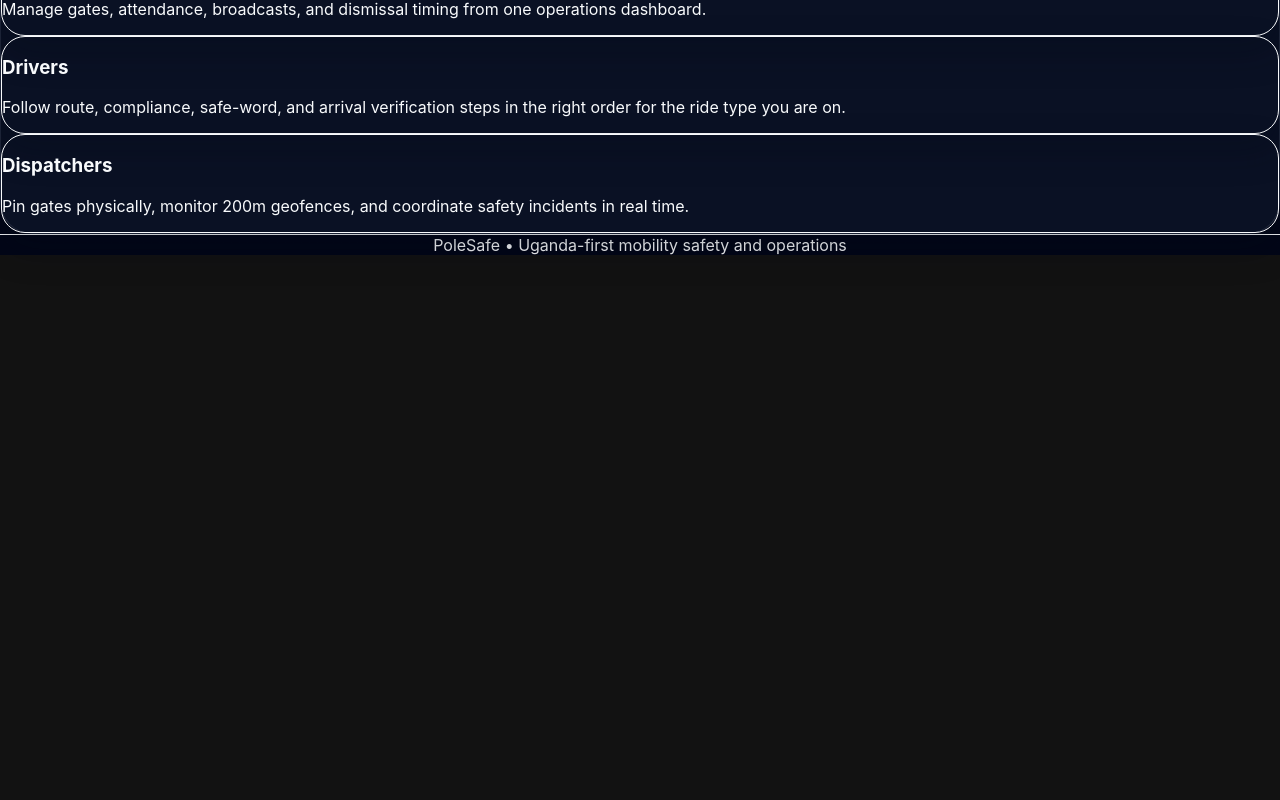
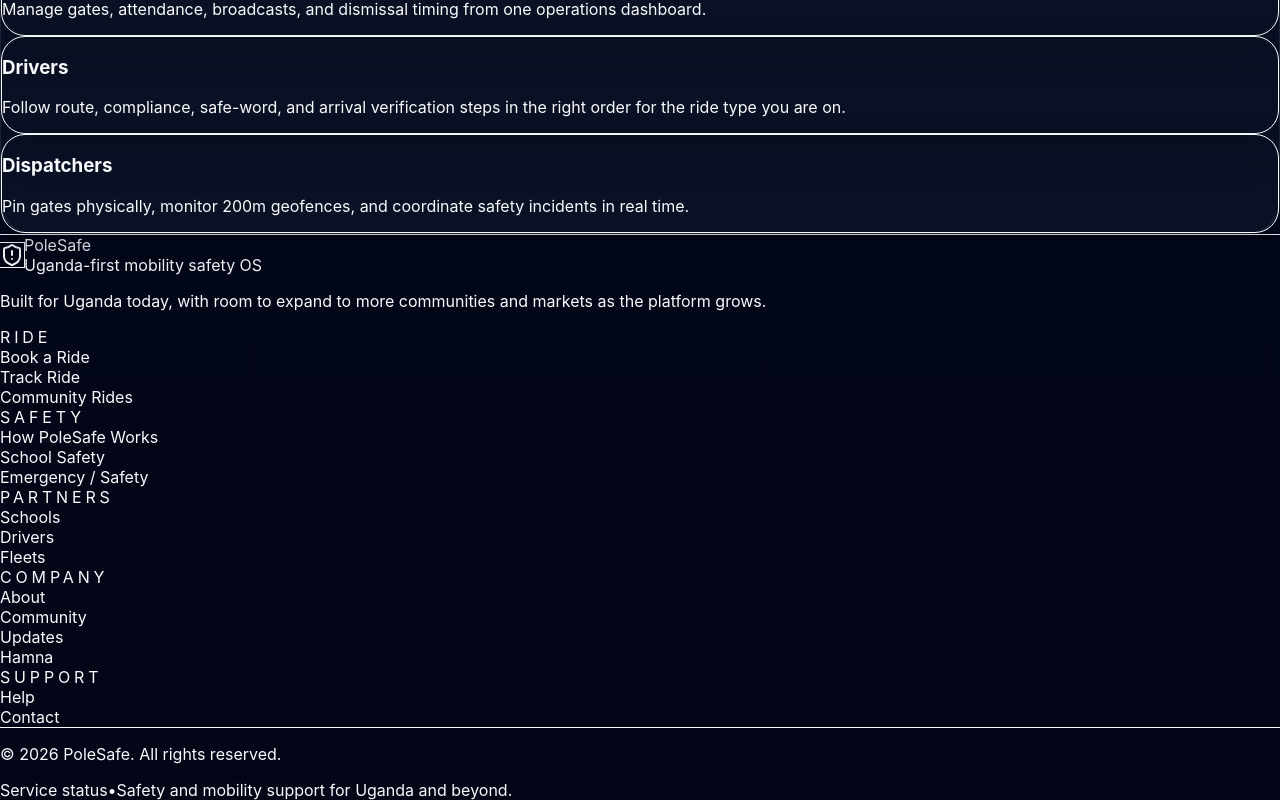
Before and after one commit to hassankavuma-prog/polesafe, a Next.js app: page / in a window 1280 px wide. Shown: the part 6348-7148 px from the top of the page. Before the commit the page ends 6603 px from the top, so only its background shows below. Built offline with nearby package versions, Linux system fonts and the light colour scheme.

Commit message:
feat: add PoleSafe community updates and global footer

```diff
--- a/app/page.tsx
+++ b/app/page.tsx
@@ -77,6 +77,147 @@
         </div>
       </div>
     </section>
+  );
+}
+
+function CommunityUpdatesSection() {
+  const categories = [
+    {
+      label: 'Coverage',
+      title: 'Coverage update',
+      text: 'Placeholder/demo card for a newly covered area or service expansion.',
+    },
+    {
+      label: 'Schools',
+      title: 'School partnership',
+      text: 'Placeholder/demo card for a new school collaboration or onboarding milestone.',
+    },
+    {
+      label: 'Safety',
+      title: 'Safety improvement',
+      text: 'Placeholder/demo card for a process, verification, or response improvement.',
+    },
+    {
+      label: 'Community',
+      title: 'Community announcement',
+      text: 'Placeholder/demo card for a driver opportunity, product update, or public note.',
+    },
+  ];
+
+  return (
+    <section className="mx-auto max-w-7xl px-4 py-6 sm:px-6 lg:px-8">
+      <div className="overflow-hidden rounded-[2rem] border border-slate-200 bg-white shadow-[0_18px_50px_rgba(15,23,42,0.08)]">
+        <div className="grid gap-0 lg:grid-cols-[0.88fr_1.12fr]">
+          <div className="bg-slate-950 px-5 py-6 text-white sm:px-6 sm:py-8">
+            <div className="inline-flex items-center gap-2 rounded-full border border-sky-400/20 bg-sky-500/10 px-3 py-1 text-xs font-semibold text-sky-200">Community</div>
+            <h2 className="mt-4 text-2xl font-semibold tracking-tight sm:text-3xl">PoleSafe Community &amp; Updates</h2>
+            <p className="mt-3 max-w-xl text-sm leading-6 text-slate-300 sm:text-base">A transparent space for service expansion, school partnerships, coverage growth, safety improvements, driver opportunities, and community announcements.</p>
+            <div className="mt-6 rounded-[1.5rem] border border-white/10 bg-white/5 p-5">
+              <div className="text-xs font-semibold uppercase tracking-[0.24em] text-slate-400">Preview / demo</div>
+              <p className="mt-2 text-sm leading-6 text-slate-300">No fabricated news or live announcements are shown here. These cards are clearly labeled placeholders until a real update feed is connected.</p>
+            </div>
+            <div className="mt-6">
+              <Link href="#community-updates" className="inline-flex items-center justify-center rounded-2xl bg-sky-600 px-5 py-3 text-sm font-semibold text-white shadow-[0_12px_30px_rgba(2,132,199,0.25)] transition hover:bg-sky-500">
+                View Community Updates
+              </Link>
+            </div>
+          </div>
+          <div className="bg-slate-50 px-5 py-6 sm:px-6 sm:py-8">
+            <div id="community-updates" className="grid gap-3 sm:grid-cols-2">
+              {categories.map((item) => (
+                <article key={item.title} className="rounded-2xl border border-slate-200 bg-white p-4 shadow-sm">
+                  <div className="text-xs font-semibold uppercase tracking-[0.24em] text-sky-700">{item.label}</div>
+                  <h3 className="mt-2 text-base font-semibold text-slate-900">{item.title}</h3>
+                  <p className="mt-2 text-sm leading-6 text-slate-600">{item.text}</p>
+                </article>
+              ))}
+            </div>
+            <div className="mt-4 rounded-2xl border border-amber-200 bg-amber-50 px-4 py-3 text-sm leading-6 text-amber-900">Preview content only. No dates, metrics, or live announcements are invented here.</div>
+          </div>
+        </div>
+      </div>
+    </section>
+  );
+}
+
+function GlobalFooter() {
+  const rideLinks = [
+    { label: 'Book a Ride', href: '/#booking' },
+    { label: 'Track Ride', href: '/ride/tracker' },
+    { label: 'Community Rides', href: '/#community-rides' },
+  ];
+  const safetyLinks = [
+    { label: 'How PoleSafe Works', href: '/#trust-safety' },
+    { label: 'School Safety', href: '/schools' },
+    { label: 'Emergency / Safety', href: '/ops/safety' },
+  ];
+  const partnerLinks = [
+    { label: 'Schools', href: '/schools' },
+    { label: 'Drivers', href: '/driver' },
+    { label: 'Fleets', href: '/ops' },
+  ];
+  const companyLinks = [
+    { label: 'About', href: '/#hero' },
+    { label: 'Community', href: '#community-updates' },
+    { label: 'Updates', href: '#community-updates' },
+    { label: 'Hamna', href: '#hamna' },
+  ];
+  const supportLinks = [
+    { label: 'Help', href: '/#support' },
+    { label: 'Contact', href: '/#support' },
+  ];
+
+  return (
+    <footer id="footer" className="border-t border-white/10 bg-slate-950 text-white">
+      <div className="mx-auto max-w-7xl px-4 py-10 sm:px-6 lg:px-8">
+        <div className="grid gap-8 lg:grid-cols-[1.1fr_1.9fr]">
+          <div>
+            <div className="flex items-center gap-3">
+              <div className="flex h-10 w-10 items-center justify-center rounded-2xl bg-sky-500/10 ring-1 ring-sky-400/20">
+                <ShieldAlert className="h-5 w-5 text-sky-300" />
+              </div>
+              <div>
+                <div className="text-lg font-semibold tracking-tight">PoleSafe</div>
+                <div className="text-xs text-slate-400">Uganda-first mobility safety OS</div>
+              </div>
+            </div>
+            <p className="mt-4 max-w-sm text-sm leading-6 text-slate-300">Built for Uganda today, with room to expand to more communities and markets as the platform grows.</p>
+          </div>
+
+          <div className="grid gap-6 sm:grid-cols-2 xl:grid-cols-5">
+            <div>
+              <div className="text-xs font-semibold uppercase tracking-[0.24em] text-slate-400">Ride</div>
+              <div className="mt-3 space-y-2 text-sm">{rideLinks.map((item) => <div key={item.label}><Link href={item.href} className="text-slate-300 transition hover:text-white">{item.label}</Link></div>)}</div>
+            </div>
+            <div>
+              <div className="text-xs font-semibold uppercase tracking-[0.24em] text-slate-400">Safety</div>
+              <div className="mt-3 space-y-2 text-sm">{safetyLinks.map((item) => <div key={item.label}><Link href={item.href} className="text-slate-300 transition hover:text-white">{item.label}</Link></div>)}</div>
+            </div>
+            <div>
+              <div className="text-xs font-semibold uppercase tracking-[0.24em] text-slate-400">Partners</div>
+              <div className="mt-3 space-y-2 text-sm">{partnerLinks.map((item) => <div key={item.label}><Link href={item.href} className="text-slate-300 transition hover:text-white">{item.label}</Link></div>)}</div>
+            </div>
+            <div>
+              <div className="text-xs font-semibold uppercase tracking-[0.24em] text-slate-400">Company</div>
+              <div className="mt-3 space-y-2 text-sm">{companyLinks.map((item) => <div key={item.label}><Link href={item.href} className="text-slate-300 transition hover:text-white">{item.label}</Link></div>)}</div>
+            </div>
+            <div>
+              <div className="text-xs font-semibold uppercase tracking-[0.24em] text-slate-400">Support</div>
+              <div className="mt-3 space-y-2 text-sm">{supportLinks.map((item) => <div key={item.label}><Link href={item.href} className="text-slate-300 transition hover:text-white">{item.label}</Link></div>)}</div>
+            </div>
+          </div>
+        </div>
+
+        <div className="mt-8 flex flex-col gap-3 border-t border-white/10 pt-6 text-sm text-slate-400 sm:flex-row sm:items-center sm:justify-between">
+          <p>© {new Date().getFullYear()} PoleSafe. All rights reserved.</p>
+          <div className="flex flex-wrap items-center gap-3">
+            <Link href="/ops/safety" className="text-slate-300 transition hover:text-white">Service status</Link>
+            <span className="text-slate-600">•</span>
+            <span>Safety and mobility support for Uganda and beyond.</span>
+          </div>
+        </div>
+      </div>
+    </footer>
   );
 }
 
@@ -1026,9 +1167,7 @@
         </section>
       </main>
 
-      <footer className="border-t border-white/5 py-6 text-center text-xs text-slate-500">
-        PoleSafe • Uganda-first mobility safety and operations
-      </footer>
+      <GlobalFooter />
     </div>
   );
 }
```
